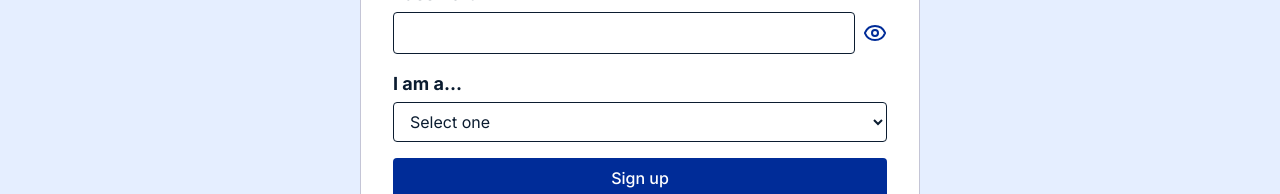
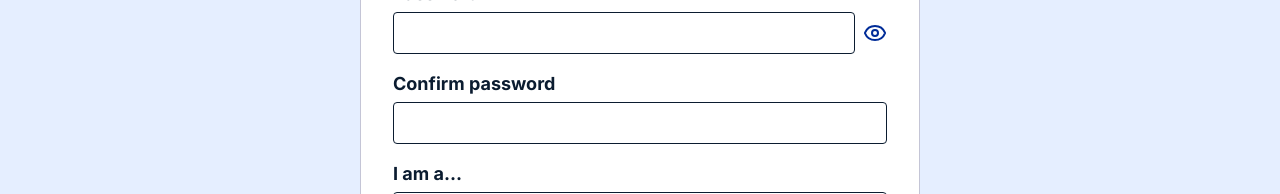
Before and after one commit to nathancoolusername/DiplomaHub, a Next.js app: page /signup in a window 1280 px wide. Shown: the part 462-656 px from the top of the page. Built offline with nearby package versions, Linux system fonts and the light colour scheme; no server answers.

Commit message:
Clean up site

```diff
--- a/app/signup/page.tsx
+++ b/app/signup/page.tsx
@@ -21,8 +21,16 @@ export default function SignupPage() {
   };
 
   async function handleSubmit(formData: FormData) {
+    setError(null);
+
+    const password = formData.get("password") as string;
+    const confirm = formData.get("confirm_password") as string;
+    if (password !== confirm) {
+      setError("Passwords don't match");
+      return;
+    }
+
     setLoading(true);
-    setError(null);
     const result = await signUp(formData);
     if (result && !result.success) {
       setError(result.error);
@@ -69,7 +77,7 @@ export default function SignupPage() {
                 type={type}
                 required
                 minLength={6}
-                className="w-full border rounded-lg px-3 py-2"
+                className="flex-1 min-w-0 border rounded-lg px-3 py-2"
               />
               <button type="button" onClick={handleToggle}>
                 <Eye
@@ -77,6 +85,18 @@ export default function SignupPage() {
                 />
               </button>
             </div>
+          </div>
+          <div>
+            <label className="block text-body-lg font-bold mb-1">
+              Confirm password
+            </label>
+            <input
+              name="confirm_password"
+              type={type}
+              required
+              minLength={6}
+              className="w-full border rounded-lg px-3 py-2"
+            />
           </div>
           <div>
             <label className="block text-body-lg font-bold mb-1">
--- a/components/login/LoginForm.tsx
+++ b/components/login/LoginForm.tsx
@@ -46,12 +46,22 @@ export default function LoginForm() {
             <label className="block text-body-lg font-medium mb-1">
               Email Adress
             </label>
-            <input
-              name="email"
-              type="email"
-              required
-              className="w-full border rounded-lg px-3 py-2"
-            />
+            <div className="flex flex-row gap-sm">
+              <input
+                name="email"
+                type="email"
+                required
+                className="flex-1 min-w-0 border rounded-lg px-3 py-2"
+              />
+              <button
+                type="button"
+                className="invisible"
+                tabIndex={-1}
+                aria-hidden="true"
+              >
+                <Eye />
+              </button>
+            </div>
           </div>
           <div>
             <label className="block text-body-lg font-medium mb-1">
@@ -62,7 +72,7 @@ export default function LoginForm() {
                 name="password"
                 type={type}
                 required
-                className="w-full border rounded-lg px-3 py-2"
+                className="flex-1 min-w-0 border rounded-lg px-3 py-2"
               />
               <button type="button" onClick={handleToggle}>
                 <Eye
```
